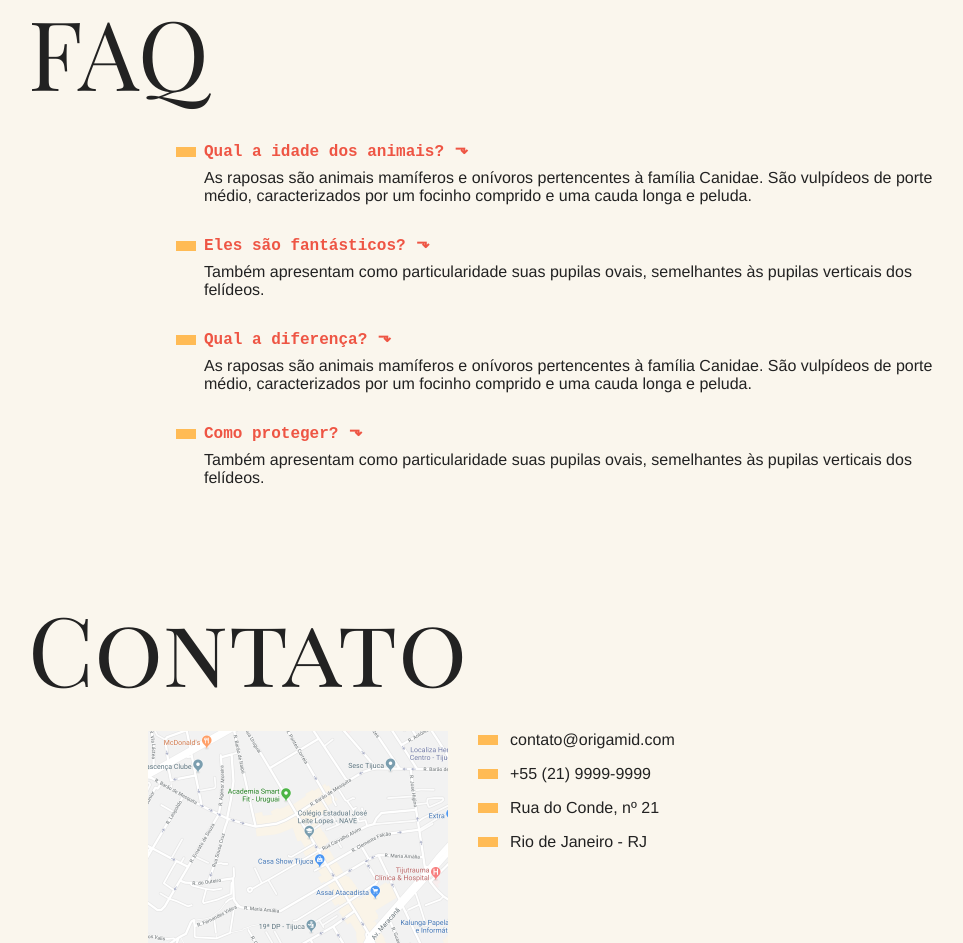
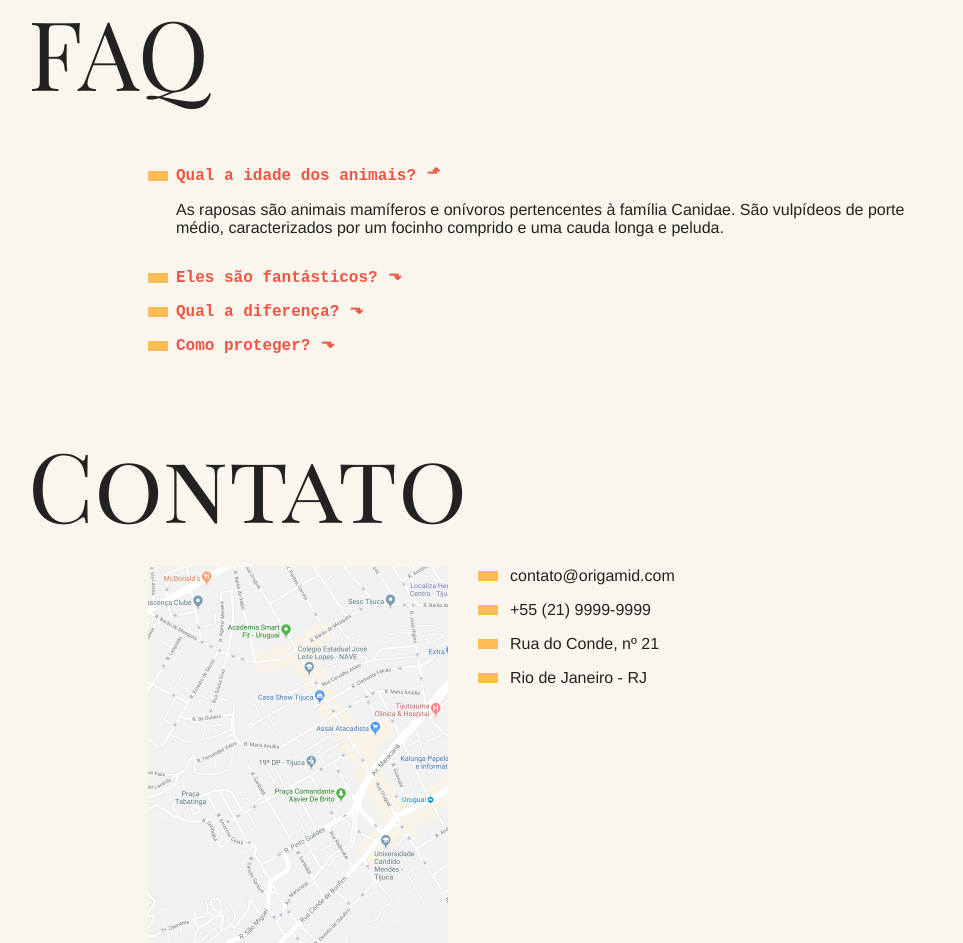
Before and after one commit to Lucarim/Animais-Fantasticos, a plain HTML site: page index.html in a window 1280 px wide. Shown: the part 789-1732 px from the top of the page, without its empty margins (152-1115 px from the left). Drawn offline with Linux system fonts and the light colour scheme.

Commit message:
accordion-list

```diff
--- a/index.html
+++ b/index.html
@@ -101,22 +101,22 @@
     </main>
     <section id="faq">
       <h1 class="titulo">FAQ</h1>
-      <dl>
+      <dl class="js-accordion">
         <div>
           <dt><button aria-controls="pergunta1" aria-expanded="true">Qual a idade dos animais?</button></dt>
-          <dl id="pergunta1">As raposas são animais mamíferos e onívoros pertencentes à família Canidae. São vulpídeos de porte médio, caracterizados por um focinho comprido e uma cauda longa e peluda.</dl>
+          <dd id="pergunta1">As raposas são animais mamíferos e onívoros pertencentes à família Canidae. São vulpídeos de porte médio, caracterizados por um focinho comprido e uma cauda longa e peluda.</dd>
         </div>
         <div>
           <dt><button aria-controls="pergunta2" aria-expanded="false">Eles são fantásticos?</button></dt>
-          <dl id="pergunta2">Também apresentam como particularidade suas pupilas ovais, semelhantes às pupilas verticais dos felídeos.</dl>
+          <dd id="pergunta2">Também apresentam como particularidade suas pupilas ovais, semelhantes às pupilas verticais dos felídeos.</dd>
         </div>
         <div>
           <dt><button aria-controls="pergunta3" aria-expanded="false">Qual a diferença?</button></dt>
-          <dl id="pergunta3">As raposas são animais mamíferos e onívoros pertencentes à família Canidae. São vulpídeos de porte médio, caracterizados por um focinho comprido e uma cauda longa e peluda.</dl>
+          <dd id="pergunta3">As raposas são animais mamíferos e onívoros pertencentes à família Canidae. São vulpídeos de porte médio, caracterizados por um focinho comprido e uma cauda longa e peluda.</dd>
         </div>
         <div>
           <dt><button aria-controls="pergunta4" aria-expanded="false">Como proteger?</button></dt>
-          <dl id="pergunta4">Também apresentam como particularidade suas pupilas ovais, semelhantes às pupilas verticais dos felídeos.</dl>
+          <dd id="pergunta4">Também apresentam como particularidade suas pupilas ovais, semelhantes às pupilas verticais dos felídeos.</dd>
         </div>
       </dl>
     </section>
--- a/script.js
+++ b/script.js
@@ -1,6 +1,6 @@
+function initTabNav() {
   const tabMenu = document.querySelectorAll(".js-tabmenu li");
   const tabContent = document.querySelectorAll(".js-tabcontent div");
-
   if (tabContent.length && tabMenu.length) {
     tabContent[0].classList.add("ativo");
     function activeTab(i) {
@@ -15,3 +15,22 @@ if (tabContent.length && tabMenu.length) {
       });
     });
   }
+}
+initTabNav();
+
+function initAcoordion() {
+  const accordionList = document.querySelectorAll(".js-accordion dt");
+  if (accordionList.length) {
+    const activeClass = "ativo";
+    accordionList[0].classList.add(activeClass);
+    accordionList[0].nextElementSibling.classList.add(activeClass);
+    function activeAccordion() {
+      this.classList.toggle(activeClass);
+      this.nextElementSibling.classList.toggle(activeClass);
+    }
+    accordionList.forEach((i) => {
+      i.addEventListener("click", activeAccordion);
+    });
+  }
+}
+initAcoordion();
--- a/style.css
+++ b/style.css
@@ -143,6 +143,8 @@ main h1 {
   gap: 8px;
   align-items: center;
   position: relative;
+  margin-bottom: 16px;
+  margin-top: 16px;
 }
 #faq button::before {
   content: "";
@@ -158,13 +160,34 @@ main h1 {
   right: -24px;
   top: -4px;
 }
-#faq dl {
+#faq dd {
   font-family: Helvetica, sans-serif;
   font-size: 1rem;
   margin-top: 8px;
   margin-left: 28px;
   margin-bottom: 32px;
 }
+.js-accordion dd {
+  display: none;
+}
+.js-accordion dd.ativo {
+  display: block;
+  animation: slideDown 0.5s forwards;
+}
+#faq dt.ativo button::after {
+  content: "⬏";
+}
+@keyframes slideDown {
+  from {
+    opacity: 0;
+    max-height: 0;
+  }
+  to {
+    opacity: 1;
+    max-height: 200px;
+  }
+}
+
 #contato picture {
   grid-column: 2;
 }
```
Lines whose indentation alone changed are shown as unchanged.
